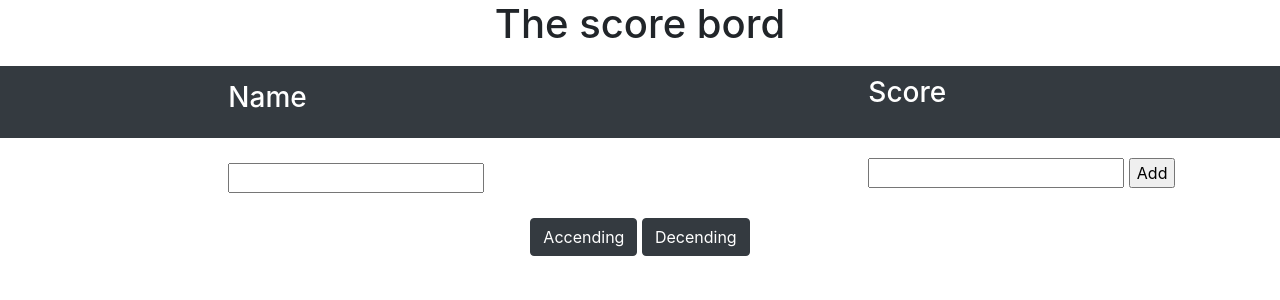
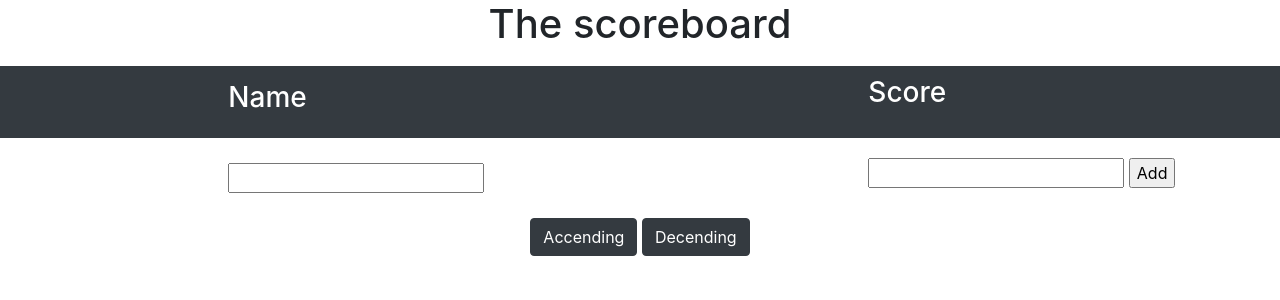
Before and after one commit to andersinno/scorinator, a Django app: page / in a window 1280 px wide. Shown: the top 300 px of the page. Run offline with Django 3.2, Linux system fonts and the light colour scheme; data that the repository does not hold is empty; some libraries are stand-ins or nearby versions.

Commit message:
Change bord to board

```diff
--- a/scoreboard/main/templates/main/main.html
+++ b/scoreboard/main/templates/main/main.html
@@ -41,7 +41,7 @@
 
         <div class="row">
             <div class="col-12">
-                <h1>The score bord</h1>
+                <h1>The scoreboard</h1>
             </div>
         </div>
 
```
